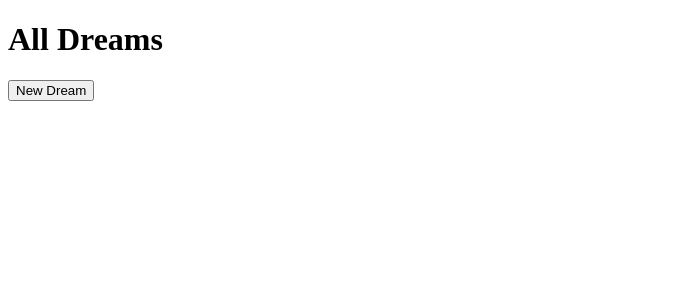
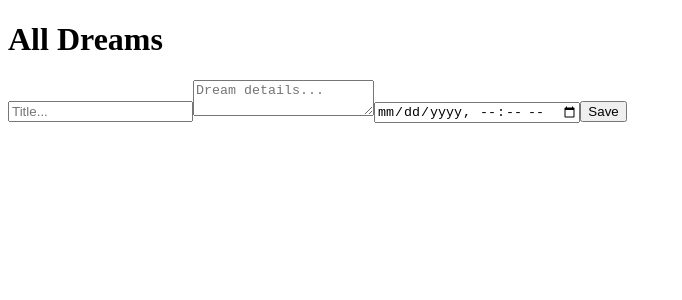
Before and after one commit to zen-da-baker/dream-journal, a React (Create React App) app in the folder dream-journal/: page / in a window 1280 px wide. Both pictures are taken after a click on the button "New Dream". Shown: the top 300 px of the page, without its empty margins (0-682 px from the left). Built offline with nearby package versions, Linux system fonts and the light colour scheme.

Commit message:
Add new dream function created

```diff
--- a/dream-journal/src/components/DreamsList.tsx
+++ b/dream-journal/src/components/DreamsList.tsx
@@ -1,7 +1,28 @@
+// Data models
+import { DreamModel } from "../models/DreamModel";
+
+// Helper functions
+import { loadDreamsList } from "../helpers/loadDreamsList";
+
 export function DreamsList() {
+
+    const allDreams: Array<DreamModel> = loadDreamsList();
+
+    const dreamsGalleryList = allDreams.map((dreamFile: DreamModel) => {
+
+        return (
+            <div>
+                <h3>{ dreamFile.title }</h3>
+
+                <p>{ dreamFile.date }</p>
+            </div>
+        )
+
+    })
+
     return (
         <div>
-
+            { dreamsGalleryList }
         </div>
     )
 }
--- /dev/null
+++ b/dream-journal/src/components/NewDream.tsx
@@ -0,0 +1,61 @@
+// import local state for this component
+import { useState } from "react";
+
+// Import data models
+import { DreamModel } from "../models/DreamModel";
+
+export function NewDream() {
+
+    // Edit state of this component
+    const [editState, setEditState] = useState<boolean>(false);
+
+    const [title, setTitle] = useState<string>("");
+    const [body, setBody] = useState<string>("");
+    const [date, setDate] = useState<string>("");
+
+    function switchEditState() {
+
+        setEditState((prevState: boolean) => {
+
+            return !prevState;
+
+        })
+
+    }
+
+    function handleSave() {
+
+        const completeDream: DreamModel = new DreamModel(title, body, date)
+
+
+        switchEditState()
+
+    }
+
+    if (editState) {
+
+        return (
+            <div>
+
+                <input type="text" placeholder="Title..." />
+
+                <textarea placeholder="Dream details...">
+
+                </textarea>
+
+                <input type="datetime-local" />
+
+                <button onClick={ handleSave }>Save</button>
+
+            </div>
+        )
+
+    } else {
+
+        return (
+            <button onClick={ switchEditState }>New Dream</button>
+        )
+
+    }
+
+}
--- a/dream-journal/src/helpers/generateDreamId.ts
+++ b/dream-journal/src/helpers/generateDreamId.ts
@@ -1,3 +1,5 @@
-export function generateDreamId() {
+export function generateDreamId(): number {
+
+    return 0;
 
 }
--- a/dream-journal/src/models/DreamModel.ts
+++ b/dream-journal/src/models/DreamModel.ts
@@ -1,3 +1,6 @@
+// Import ID assignment
+import { generateDreamId } from "../helpers/generateDreamId";
+
 /*
     The dream is the core data model of the app. It expect the app to generate an ID for searching.
     The user inputs such as the date, the title, and body are optional.
@@ -17,15 +20,16 @@ export class DreamModel {
 
     constructor(
 
-        // The app is expected to generate an id for the dream for the user
-        inputId: number,
-
         // The title and body are expected to be entered by the user by there are default values in case either are not edited
         inputTitle: string = "Untitled Dream",
         inputBody: string = "",
 
         // The default date will be the current day
-        inputDate: string = new Date().toString()
+        inputDate: string = new Date().toString(),
+
+        // The app is expected to generate an id for the dream for the user
+        inputId: number = generateDreamId()
+
     ) {
 
         this.id = inputId;
--- a/dream-journal/src/pages/AllDreamsPage.tsx
+++ b/dream-journal/src/pages/AllDreamsPage.tsx
@@ -1,4 +1,6 @@
-import { loadDreamsList } from "../helpers/loadDreamsList"
+import { DreamsList } from "../components/DreamsList";
+
+import { NewDream } from "../components/NewDream";
 
 export function AllDreamsPage() {
 
@@ -7,7 +9,9 @@ export function AllDreamsPage() {
 
             <h1>All Dreams</h1>
 
-            <button>New Dream</button>
+            <NewDream />
+
+            <DreamsList />
 
         </main>
     )
```
Also changed, not shown: dream-journal/src/helpers/addNewDream.ts (added, +7 -0 lines).
